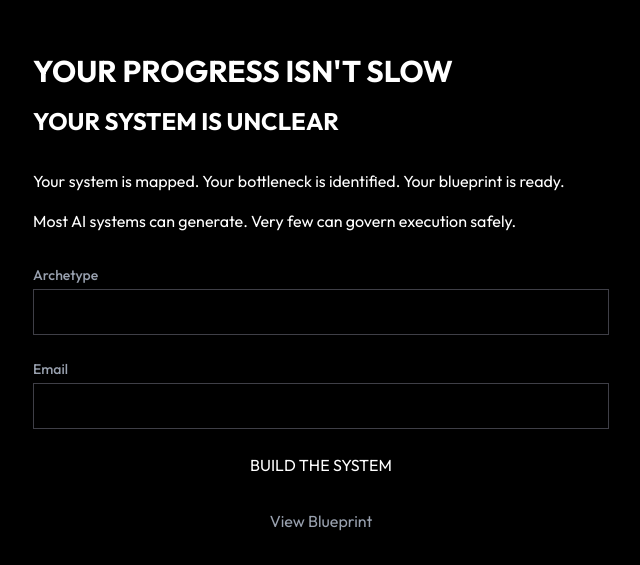
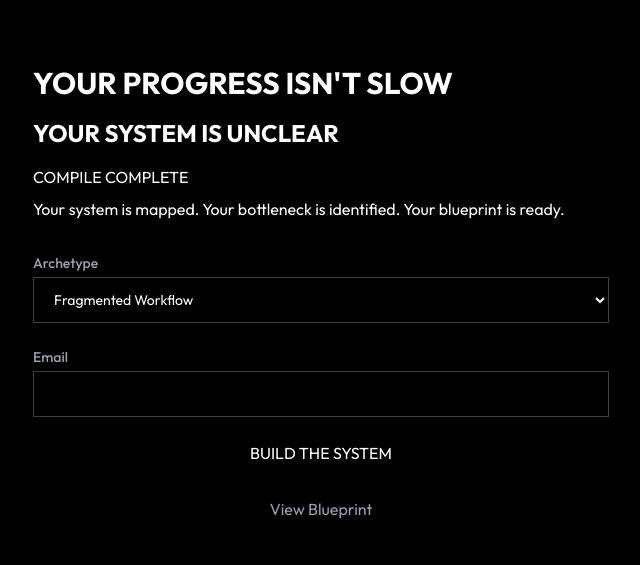
Before and after one commit to erikhinla/tbtx-next-ecosystem, a Next.js app: page /phase-one in a window 1280 px wide. Shown: the part 107-672 px from the top of the page, without its empty margins (319-959 px from the left). Built offline with nearby package versions, Linux system fonts and the light colour scheme.

Commit message:
Fill Phase 1 archetype from the blueprint

```diff
--- a/src/app/phase-one/page.tsx
+++ b/src/app/phase-one/page.tsx
@@ -1,27 +1,40 @@
 'use client';
 
-import { useState } from 'react';
+import { Suspense, useState } from 'react';
+import { useSearchParams } from 'next/navigation';
 
-export default function PhaseOnePage() {
+const ARCHETYPES = [
+  { value: 'fragmentedWorkflow', label: 'Fragmented Workflow' },
+  { value: 'toolOverload', label: 'Tool-related friction' },
+  { value: 'bottleneckOperator', label: 'Bottleneck Operator' },
+  { value: 'executionStall', label: 'Execution Stall' },
+] as const;
+
+type ArchetypeValue = (typeof ARCHETYPES)[number]['value'];
+
+function isArchetype(value: string | null): value is ArchetypeValue {
+  return ARCHETYPES.some((item) => item.value === value);
+}
+
+function PhaseOneForm() {
+  const searchParams = useSearchParams();
+  const incoming = searchParams.get('archetype');
   const [email, setEmail] = useState('');
-  const [archetype, setArchetype] = useState('');
-  const [submitted, setSubmitted] = useState(false);
+  const [archetype, setArchetype] = useState<ArchetypeValue>(
+    isArchetype(incoming) ? incoming : 'fragmentedWorkflow',
+  );
+  const [state, setState] = useState<'form' | 'sent' | 'activate' | 'wait' | 'failed'>('form');
   const [loading, setLoading] = useState(false);
-  const [error, setError] = useState(false);
 
   const handleSubmit = async (e: React.FormEvent) => {
     e.preventDefault();
     if (!email || !archetype) return;
 
     setLoading(true);
-    setError(false);
-
     try {
       const response = await fetch('/api/submit', {
         method: 'POST',
-        headers: {
-          'Content-Type': 'application/json',
-        },
+        headers: { 'Content-Type': 'application/json' },
         body: JSON.stringify({
           archetype,
           email,
@@ -30,14 +43,13 @@ export default function PhaseOnePage() {
           payment_status: 'unpaid',
         }),
       });
-
-      if (response.ok) {
-        setSubmitted(true);
-      } else {
-        setError(true);
-      }
-    } catch (err) {
-      setError(true);
+      const data = await response.json().catch(() => ({}));
+      if (data.success) setState('sent');
+      else if (data.activation) setState('activate');
+      else if (data.limited) setState('wait');
+      else setState('failed');
+    } catch {
+      setState('failed');
     } finally {
       setLoading(false);
     }
@@ -47,31 +59,28 @@ export default function PhaseOnePage() {
     <div className="bg-black text-white min-h-screen flex flex-col items-center justify-center p-8">
       <div className="max-w-xl w-full">
         <h1 className="text-3xl font-bold mb-4">YOUR PROGRESS ISN'T SLOW</h1>
-        <h2 className="text-2xl font-bold mb-8">YOUR SYSTEM IS UNCLEAR</h2>
-        <p className="mb-4">Your system is mapped. Your bottleneck is identified. Your blueprint is ready.</p>
-        <p className="mb-8">Most AI systems can generate. Very few can govern execution safely.</p>
+        <h2 className="text-2xl font-bold mb-4">YOUR SYSTEM IS UNCLEAR</h2>
+        <p className="mb-2">COMPILE COMPLETE</p>
+        <p className="mb-8">Your system is mapped. Your bottleneck is identified. Your blueprint is ready.</p>
 
-        {submitted ? (
+        {state === 'sent' ? (
           <div className="surface p-8 text-center">
-            <div className="text-lg mb-2">Request Sent.</div>
-            <p className="text-sm text-white/70">Your Phase 1 request has been sent to erik@transformby10x.ai.</p>
-          </div>
-        ) : error ? (
-          <div className="surface p-8 text-center">
-            <div className="text-lg mb-2">Request Failed.</div>
-            <p className="text-sm text-white/70">Your Phase 1 request could not be sent. Please try again.</p>
+            <div className="text-lg mb-2">Request sent.</div>
+            <p className="text-sm text-white/70">Phase 1 is with BizBuilders AI. Payment is unpaid.</p>
           </div>
         ) : (
           <form onSubmit={handleSubmit} className="space-y-6">
             <div>
               <label className="block text-sm font-medium text-gray-400">Archetype</label>
-              <input
-                type="text"
+              <select
                 value={archetype}
-                onChange={(e) => setArchetype(e.target.value)}
+                onChange={(e) => setArchetype(e.target.value as ArchetypeValue)}
                 className="w-full bg-black border border-zinc-700 px-4 py-3 text-sm focus:outline-none focus:border-white mt-1"
-                required
-              />
+              >
+                {ARCHETYPES.map((item) => (
+                  <option key={item.value} value={item.value}>{item.label}</option>
+                ))}
+              </select>
             </div>
             <div>
               <label className="block text-sm font-medium text-gray-400">Email</label>
@@ -91,13 +100,30 @@ export default function PhaseOnePage() {
             >
               {loading ? 'SENDING...' : 'BUILD THE SYSTEM'}
             </button>
+            {state === 'activate' && (
+              <p className="text-sm text-white/70">Open erikhbush@gmail.com and click Activate Form. Then submit once.</p>
+            )}
+            {state === 'wait' && (
+              <p className="text-sm text-white/70">The sender is busy. Wait two minutes and submit once.</p>
+            )}
+            {state === 'failed' && (
+              <p className="text-sm text-white/70">Not sent.</p>
+            )}
           </form>
         )}
 
         <div className="mt-8 text-center">
-          <a href="#" className="text-gray-400 hover:text-white">View Blueprint</a>
+          <a href={`/diagnostic/blueprint?archetype=${archetype}`} className="text-gray-400 hover:text-white">View Blueprint</a>
         </div>
       </div>
     </div>
   );
 }
+
+export default function PhaseOnePage() {
+  return (
+    <Suspense fallback={<div className="min-h-screen bg-black" />}>
+      <PhaseOneForm />
+    </Suspense>
+  );
+}
```
